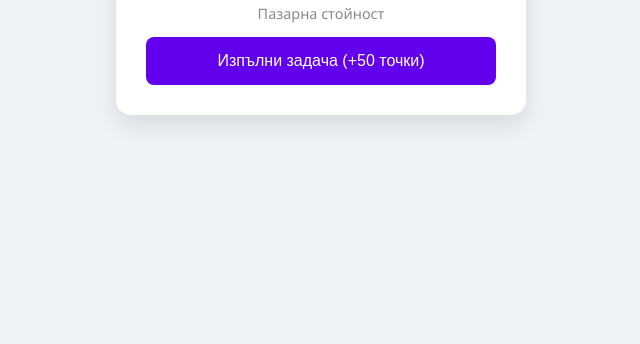
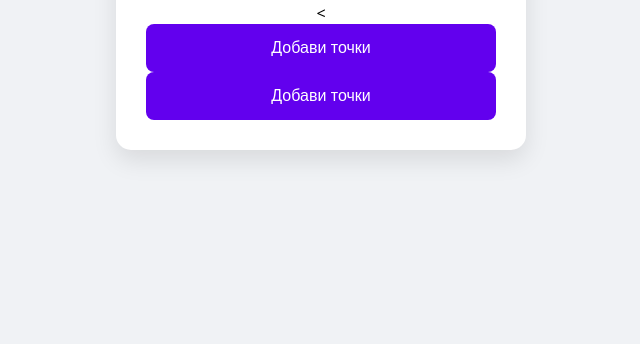
Before and after one commit to donikalazarova11-wq/My-app, a website: page index.html in a window 1280 px wide. Shown: the part 456-800 px from the top of the page, without its empty margins (319-959 px from the left). Drawn offline with Linux system fonts and the light colour scheme.

Commit message:
Update button and function for live link

```diff
--- a/index.html
+++ b/index.html
@@ -19,9 +19,8 @@
         <div class="points-box">Твоите точки: <span id="points-display">0</span></div>
         <div class="value" id="value-display">0$</div>
         <p style="color: #888; font-size: 0.9rem;">Пазарна стойност</p>
-        <button onclick="addPoints()">Изпълни задача (+50 точки)</button>
-    </div>
+        <<button onclick="izpratiDannite()">Добави точки</button>
 
-    <script src="script.js"></script>
+    <script src="script.js"></script><button onclick="izpratiDannite()">Добави точки</button>
 </body>
 </html>
--- a/script.js
+++ b/script.js
@@ -1,16 +1,25 @@
+async function izpratiDannite() {
     console.log("Бутонът е натиснат!");
 
-    // Пращаме заявка към сървъра (localhost:3000)
-    await fetch('https://my-app-nwwp.onrender.com', {
+    try {
+        // 1. Първа заявка (POST)
+        const response1 = await fetch('https://my-app-nwwp.onrender.com/tasks', {
             method: 'POST',
             headers: { 'Content-Type': 'application/json' },
             body: JSON.stringify({
                 title: "Задача от сайта",
                 points: 50,
-            userId: 1 // Това си ти (Доника)
+                userId: 1
             })
         });
-    const response = await fetch('https://my-app-nwwp.onrender.com/market-value/1');
-    const data = await response.json();
 
+        // 2. Втора заявка (GET)
+        const response2 = await fetch('https://my-app-nwwp.onrender.com/market-value/1');
+        const data = await response2.json();
+
+        console.log("Отговор от сървъра:", data);
+        alert("Успешно! Данните са изпратени.");
+    } catch (error) {
+        console.error("Грешка при заявката:", error);
     }
+}
```
Lines whose indentation alone changed are shown as unchanged.
